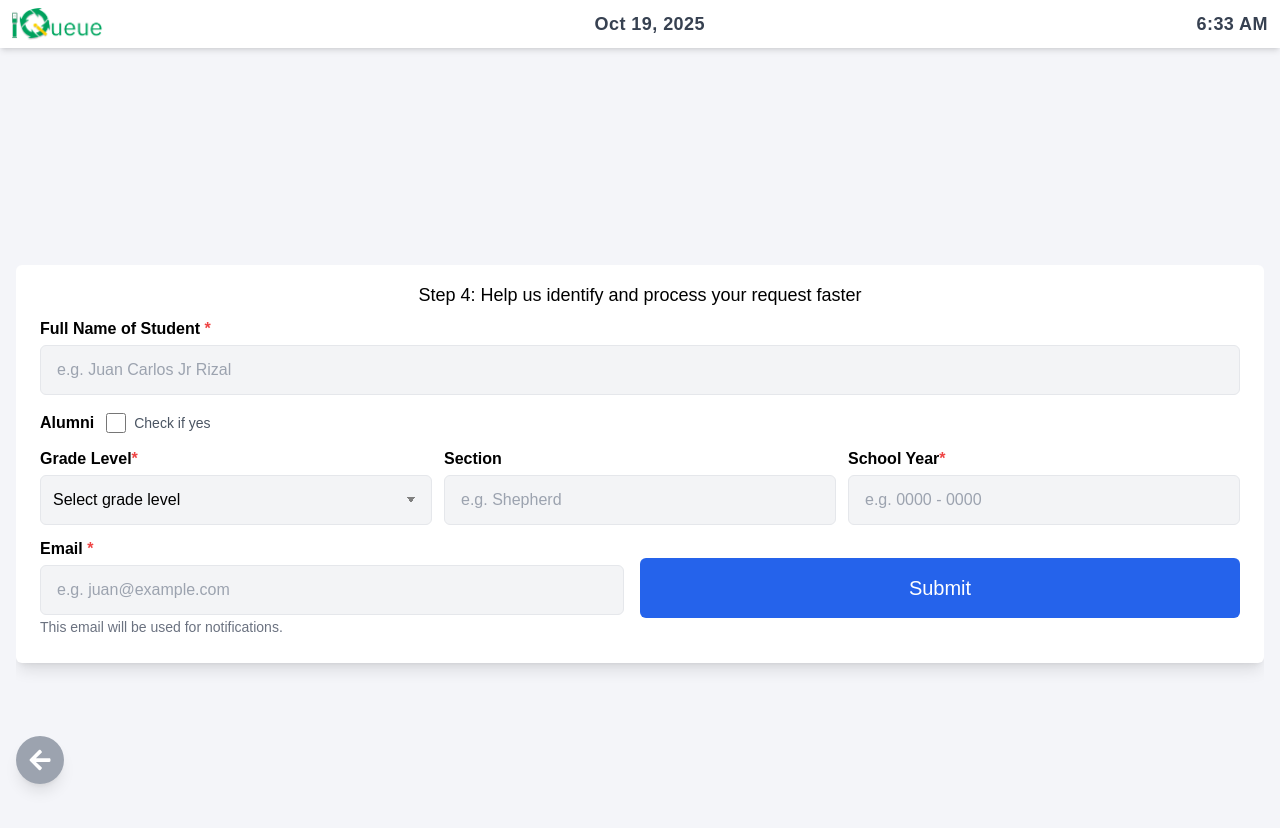
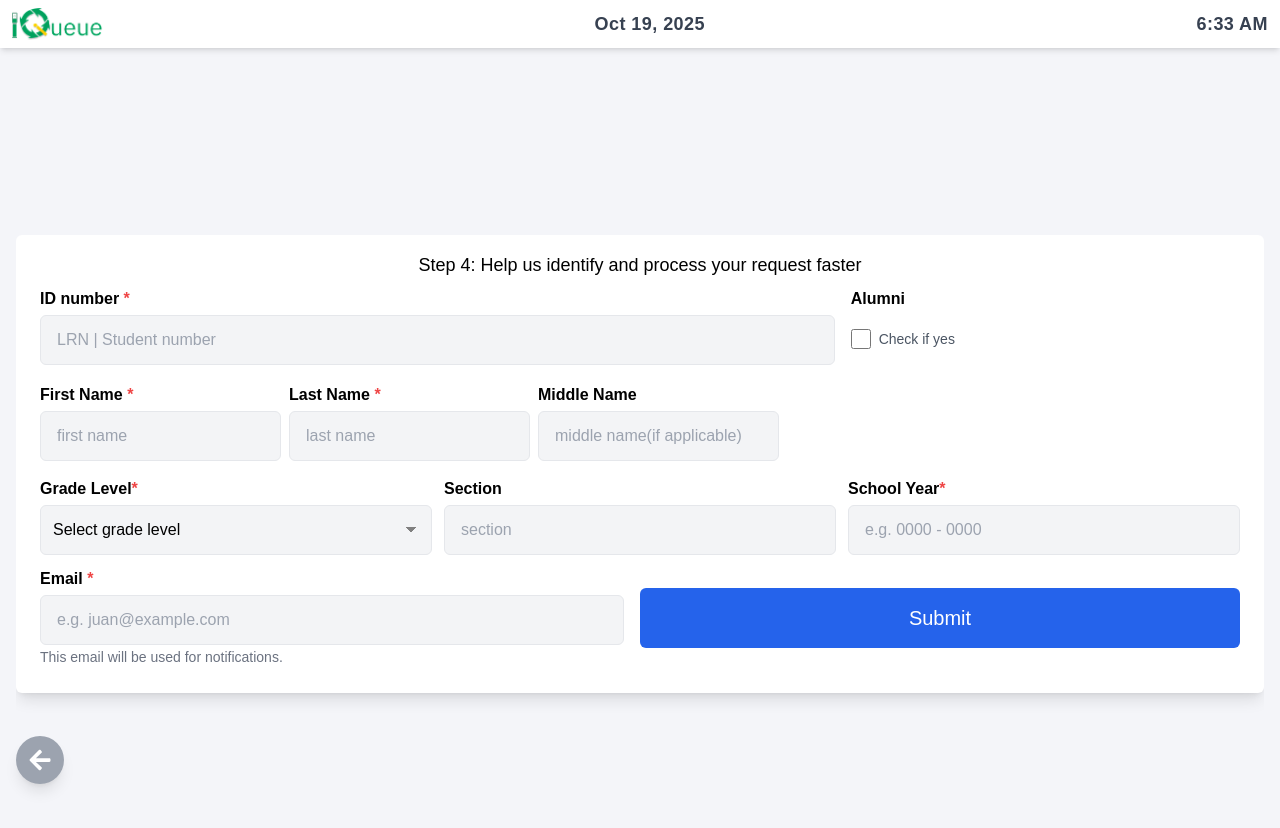
Before and after one commit to Naksu14/iQueue_Kiosk, a React (Create React App) app in the folder iqueue-kiosk/: page /InputInformation in a window 1280 px wide. Shown: the top 828 px of the page. Built offline with nearby package versions, Linux system fonts and the light colour scheme.

Commit message:
changes form 4 personal

```diff
--- a/iqueue-kiosk/src/hooks/useInputInfo.js
+++ b/iqueue-kiosk/src/hooks/useInputInfo.js
@@ -9,7 +9,10 @@ export const useInputInfo = () => {
   const navigate = useNavigate();
 
   const [formData, setFormData] = useState({
-    fullName: "",
+    firstname: "",
+    lastName: "",
+    middleName: "",
+    studentLrn: "",
     isAlumni: false,
     grade: "",
     section: "",
--- a/iqueue-kiosk/src/pages/inputInformationPage.js
+++ b/iqueue-kiosk/src/pages/inputInformationPage.js
@@ -40,26 +40,27 @@ const InputInformation = () => {
             <SubHeader text="Step 4: Help us identify and process your request faster" />
           </div>
 
-          {/* Full Name */}
-          <div className="mb-4">
+           <div className="grid grid-cols-1 sm:grid-cols-3 gap-4 mb-4">
+            <div className="col-span-2">
               <label className="block font-semibold mb-1">
-              Full Name of Student <span className="text-red-500">*</span>
+              ID number <span className="text-red-500">*</span>
               </label>
               <input
                 type="text"
-              name="fullName"
-              value={formData.fullName}
+                name="studentLrn"
+                value={formData.studentLrn}
                 onChange={handleChange}
                 onFocus={handleFocus}
                 className="w-full border rounded-md px-4 py-3 bg-gray-100"
-              placeholder="e.g. Juan Carlos Jr Rizal"
+                placeholder="LRN | Student number"
                 required
               />
             </div>
 
             {/* Alumni Checkbox */}
-          <div className="flex items-center mb-3">
+            <div className="flex flex-col">
               <label className="font-semibold mr-3">Alumni</label>
+              <div className="flex items-center h-14">
                 <input
                   type="checkbox"
                   name="isAlumni"
@@ -68,6 +69,58 @@ const InputInformation = () => {
                   className="w-5 h-5 accent-green-600"
                 />
                 <span className="ml-2 text-sm text-gray-600">Check if yes</span>
+              </div>
+            </div>
+          </div>
+
+          <div className="flex gap-2 mb-4">
+            <div>
+              <label className="block font-semibold mb-1">
+              First Name <span className="text-red-500">*</span>
+              </label>
+              <input
+                type="text"
+                name="firstName"
+                value={formData.firstName}
+                onChange={handleChange}
+                onFocus={handleFocus}
+                className="w-full border rounded-md px-4 py-3 bg-gray-100"
+                placeholder="first name"
+                required
+              />
+            </div>
+            <div>
+              <label className="block font-semibold mb-1">
+              Last Name <span className="text-red-500">*</span>
+              </label>
+              <input
+                type="text"
+                name="lastName"
+                value={formData.lastName}
+                onChange={handleChange}
+                onFocus={handleFocus}
+                className="w-full border rounded-md px-4 py-3 bg-gray-100"
+                placeholder="last name"
+                required
+              />
+            </div>
+
+            <div>
+              <label className="block font-semibold mb-1">
+              Middle Name
+              </label>
+              <input
+                type="text"
+                name="middleName"
+                value={formData.middleName}
+                onChange={handleChange}
+                onFocus={handleFocus}
+                className="w-full border rounded-md px-4 py-3 bg-gray-100"
+                placeholder="middle name(if applicable)"
+                required
+              />
+            </div>
+
           </div>
 
           {/* Grade / Section / School Year */}
@@ -104,7 +157,7 @@ const InputInformation = () => {
                 onChange={handleChange}
                 onFocus={handleFocus}
                 className="w-full border rounded-md px-4 py-3 bg-gray-100"
-                placeholder="e.g. Shepherd"
+                placeholder="section"
               />
             </div>
 
```
Lines whose indentation alone changed are shown as unchanged.
